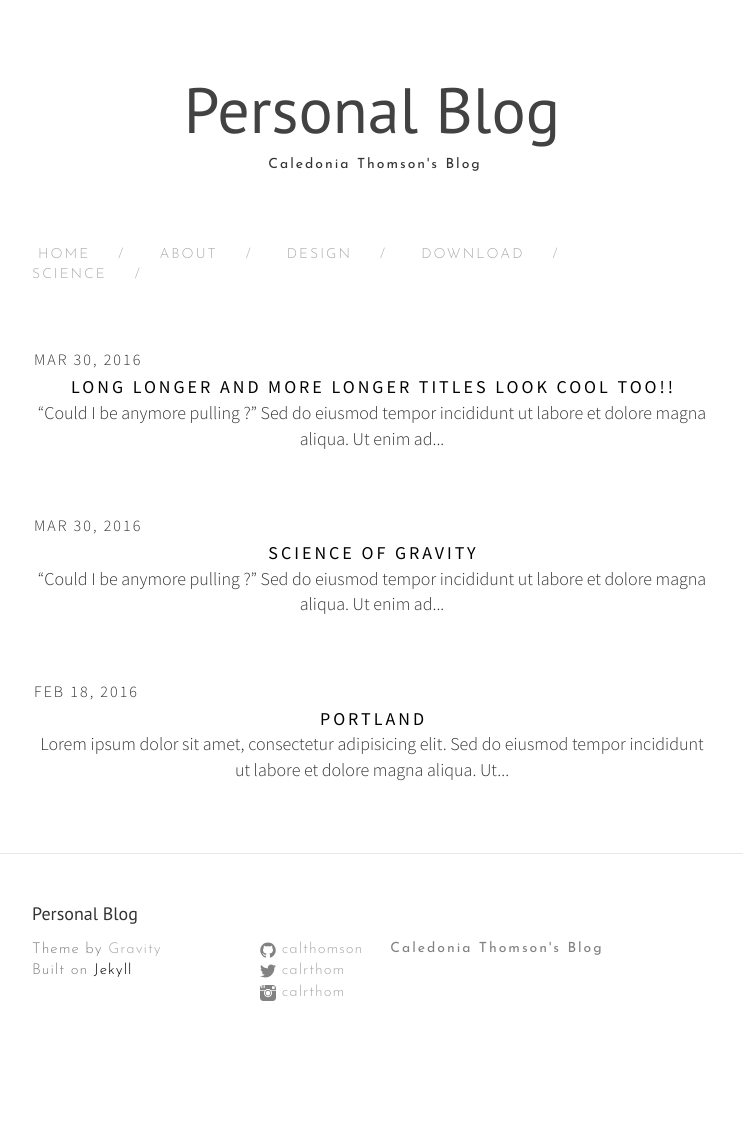
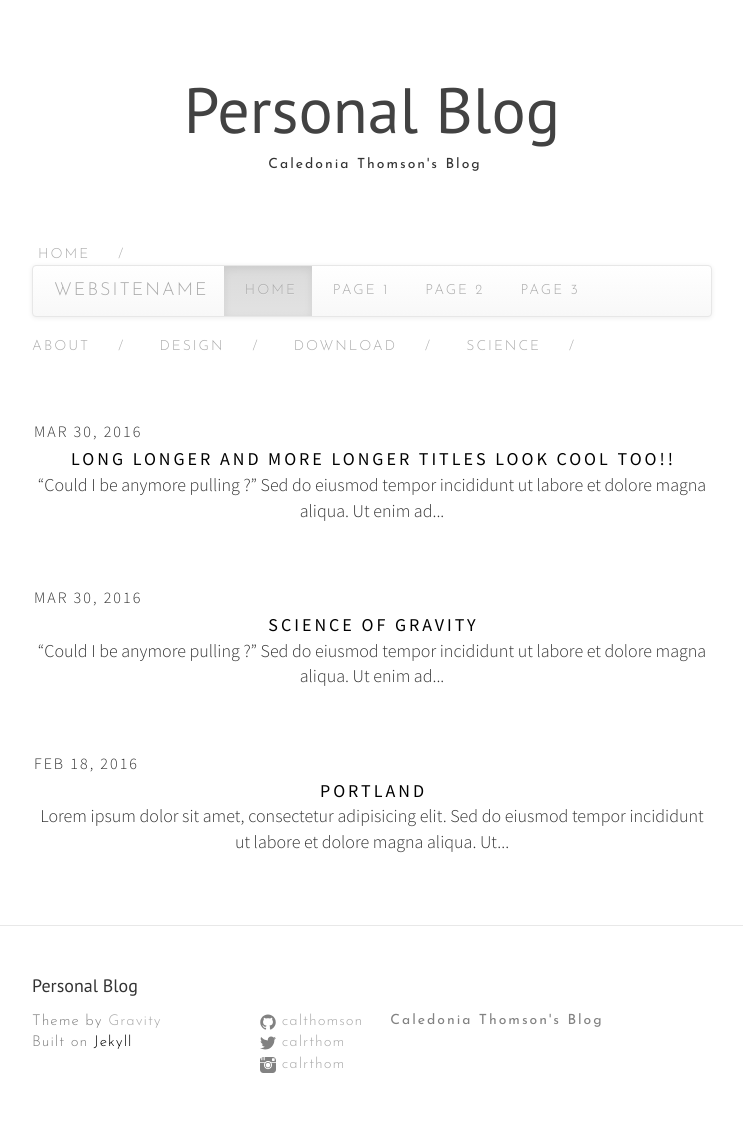
Before and after one commit to calthomson/calthomson.github.io, a Jekyll site: the page built from index.html, in a window 1280 px wide. Shown: the whole page, without its empty margins (268-1011 px from the left). Built offline with Jekyll 4.4.1, drawn with Linux system fonts in a browser that asks for light colours; nearby versions of some CDN libraries; before the commit the page ends 1058 px from its top, so only the background shows below that.

Commit message:
Update header.html

```diff
--- a/_includes/header.html
+++ b/_includes/header.html
@@ -9,6 +9,20 @@
   <div class="trigger site-navigation">
     <a class="page-link" href="/index.html">HOME</a><span class="exclamationMark">/</span>
 
+      <nav class="navbar navbar-default">
+        <div class="container-fluid">
+          <div class="navbar-header">
+            <a class="navbar-brand" href="#">WebSiteName</a>
+          </div>
+          <ul class="nav navbar-nav">
+            <li class="active"><a href="#">Home</a></li>
+              <li><a href="#">Page 1</a></li>
+              <li><a href="#">Page 2</a></li>
+              <li><a href="#">Page 3</a></li>
+          </ul>
+        </div>
+      </nav>
+
     {% for sitePage in site.pages %}
     {% if sitePage.title %}
 
```
